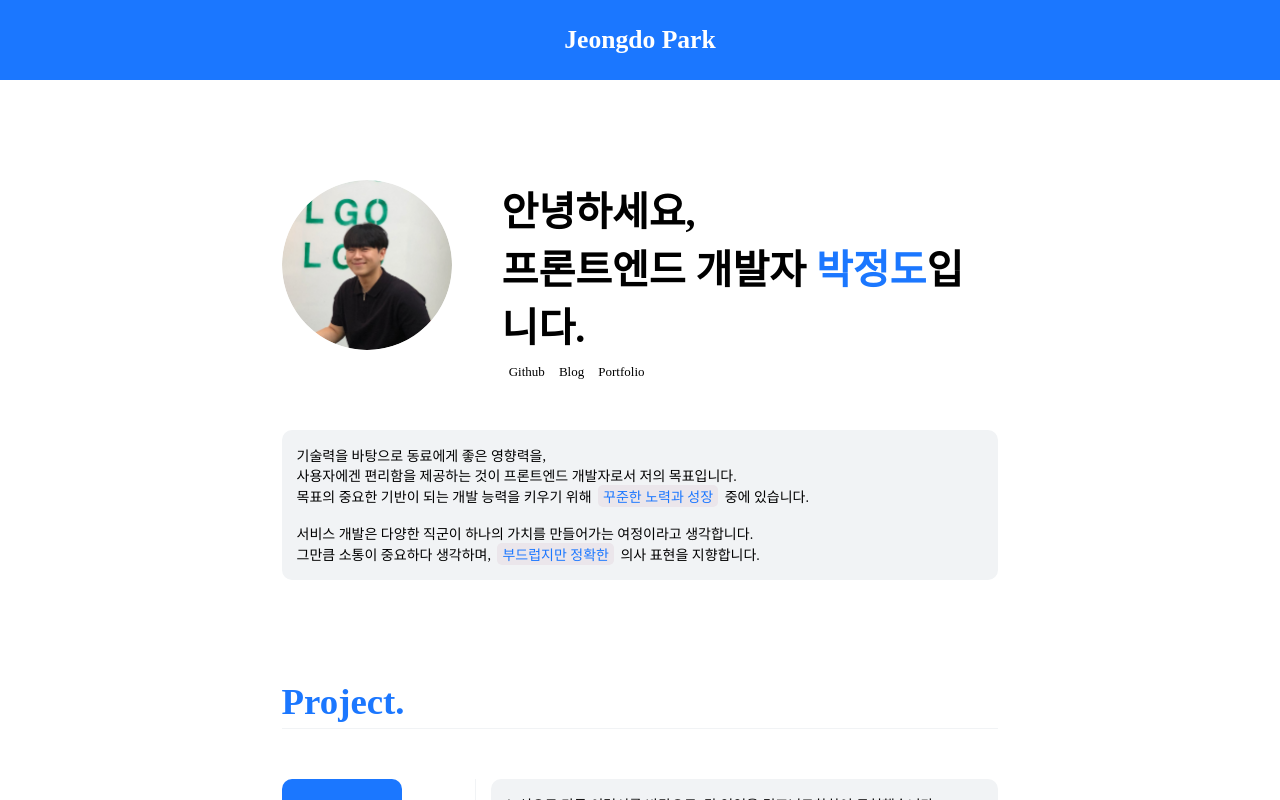
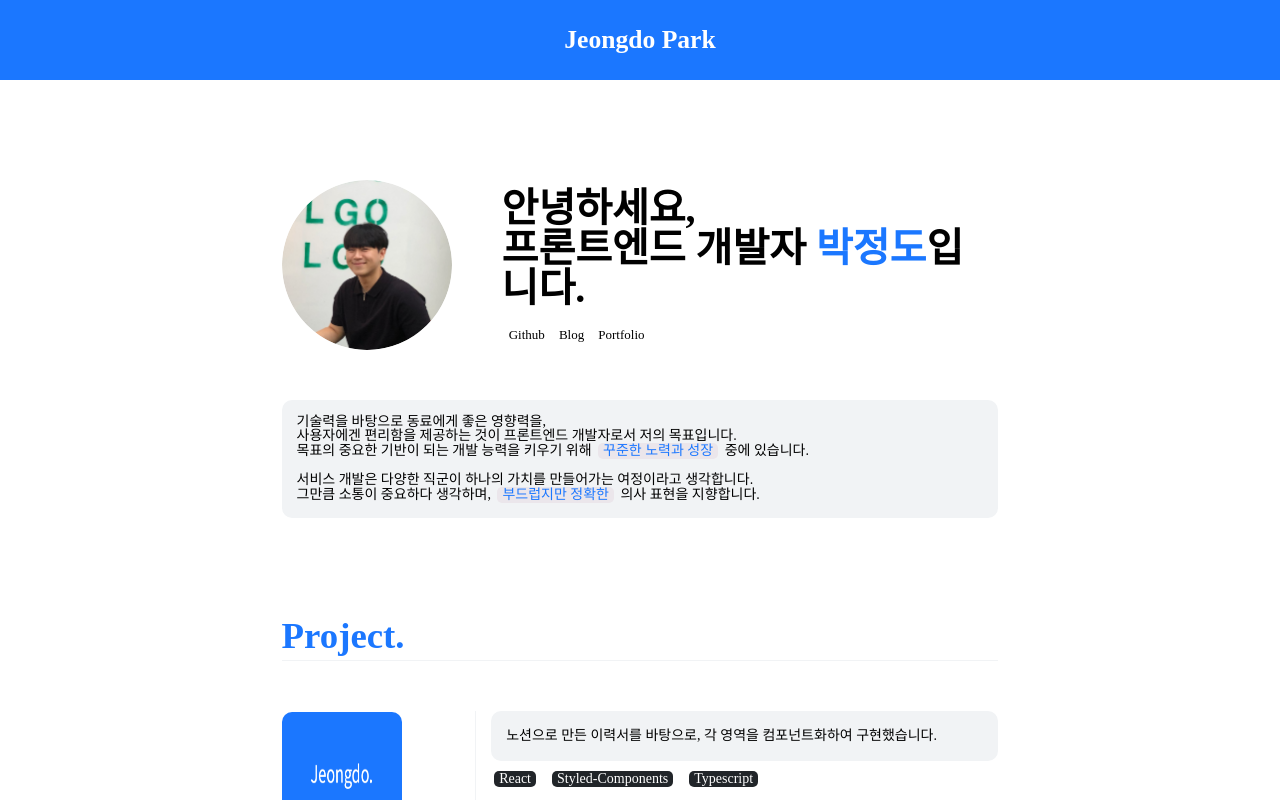
Before and after one commit to jeongdopark/jeongdo.info, a React (Vite) app in the folder jeongdo/: page / in a window 1280 px wide. Shown: the top 800 px of the page. Built offline with nearby package versions, Linux system fonts and the light colour scheme.

Commit message:
style: 스타일 초기화 & 중앙 정렬

```diff
--- a/jeongdo/package.json
+++ b/jeongdo/package.json
@@ -24,6 +24,7 @@
     "eslint": "^8.45.0",
     "eslint-plugin-react-hooks": "^4.6.0",
     "eslint-plugin-react-refresh": "^0.4.3",
+    "styled-reset": "^4.5.1",
     "typescript": "^5.0.2",
     "vite": "^4.4.5"
   }
--- a/jeongdo/src/Resume.tsx
+++ b/jeongdo/src/Resume.tsx
@@ -4,12 +4,11 @@ import Footer from "./components/Footer";
 import Header from "./components/Header";
 import Introduce from "./components/Introduce";
 import Project from "./components/Project";
-
 import { S } from "./style";
 
 const Resume = () => {
   return (
-    <>
+    <S.ResumeContainer>
       <Header title="Jeongdo Park" />
       <S.ContentContainer>
         <S.ContentWrapper>
@@ -20,7 +19,7 @@ const Resume = () => {
         </S.ContentWrapper>
       </S.ContentContainer>
       <Footer />
-    </>
+    </S.ResumeContainer>
   );
 };
 
--- a/jeongdo/src/main.tsx
+++ b/jeongdo/src/main.tsx
@@ -1,10 +1,12 @@
 import React from "react";
 import ReactDOM from "react-dom/client";
 import Resume from "./Resume.tsx";
+import { S } from "./style.ts";
 import "./index.css";
 
 ReactDOM.createRoot(document.getElementById("root")!).render(
   <React.StrictMode>
+    <S.GlobalStyles />
     <Resume />
   </React.StrictMode>
 );
--- a/jeongdo/src/style.ts
+++ b/jeongdo/src/style.ts
@@ -1,5 +1,15 @@
 import styled from "styled-components";
+import { createGlobalStyle } from "styled-components";
+import reset from "styled-reset";
+const GlobalStyles = createGlobalStyle`
+${reset}
+`;
 
+const ResumeContainer = styled.div`
+  display: flex;
+  justify-content: center;
+  flex-direction: column;
+`;
 const ContentContainer = styled.div`
   display: flex;
   flex-direction: column;
@@ -12,4 +22,9 @@ const ContentWrapper = styled.div`
   width: 56%;
 `;
 
-export const S = { ContentContainer, ContentWrapper };
+export const S = {
+  ResumeContainer,
+  ContentContainer,
+  ContentWrapper,
+  GlobalStyles,
+};
```
Also changed, not shown: 1 other file (tests, documents, lock files or other folders).
